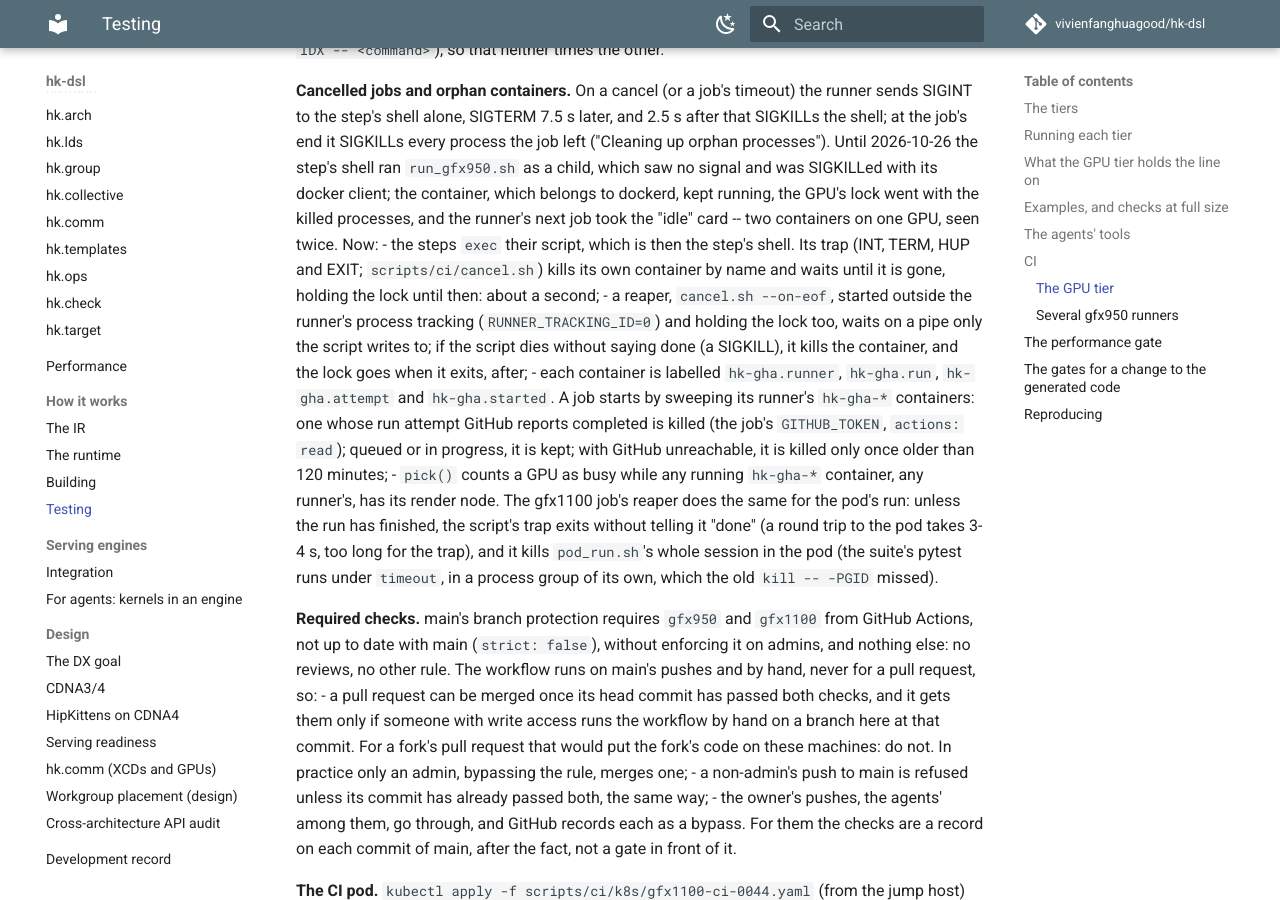
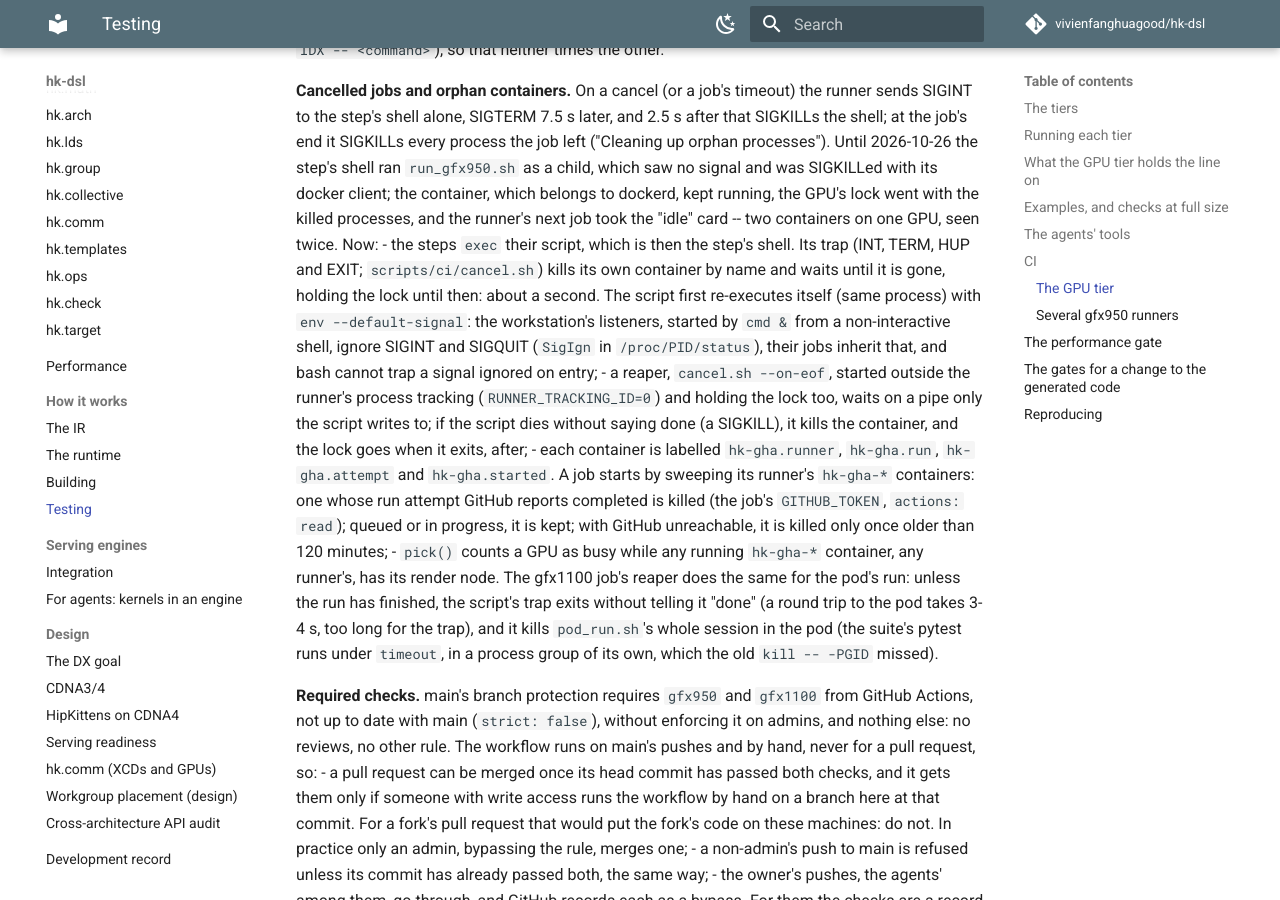
Before and after one commit to vivienfanghuagood/hk-dsl, an MkDocs documentation site: the page built from docs/testing.md, in a window 1280 px wide and 900 px high, scrolled down 6460 px. Built offline with MkDocs 1.6.1 and Material for MkDocs 9.7.7, drawn with Linux system fonts in a browser that asks for light colours; comment, search, counter and statistics services are not loaded.

Commit message:
CI: the GPU scripts trap SIGINT even when the runner ignores it
The workstation's runner listeners ignore SIGINT and SIGQUIT (started by
'cmd &' from a non-interactive shell; SigIgn 0x1007), which every job
inherits, and bash cannot trap a signal ignored on entry: on the real
gfx1100-x4 runner the cancel's SIGINT did nothing and only the SIGTERM 7.5 s
later reached the trap. The scripts now re-exec themselves (same pid) with
env --default-signal. Background sleeps no longer hold the step's output
open past the script, and the killed docker client is disowned.

Co-Authored-By: Claude <noreply@anthropic.com>

```diff
--- a/docs/testing.md
+++ b/docs/testing.md
@@ -320,7 +320,11 @@ twice. Now:
 - the steps `exec` their script, which is then the step's shell. Its trap
   (INT, TERM, HUP and EXIT; `scripts/ci/cancel.sh`) kills its own container
   by name and waits until it is gone, holding the lock until then: about a
-  second;
+  second. The script first re-executes itself (same process) with
+  `env --default-signal`: the workstation's listeners, started by `cmd &`
+  from a non-interactive shell, ignore SIGINT and SIGQUIT (`SigIgn` in
+  `/proc/PID/status`), their jobs inherit that, and bash cannot trap a
+  signal ignored on entry;
 - a reaper, `cancel.sh --on-eof`, started outside the runner's process
   tracking (`RUNNER_TRACKING_ID=0`) and holding the lock too, waits on a
   pipe only the script writes to; if the script dies without saying done (a
```
Also changed, not shown: 2 other files.
